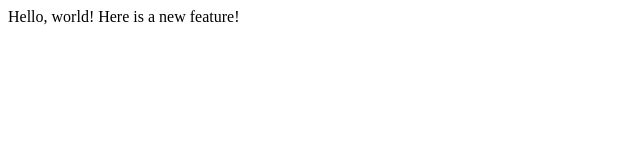
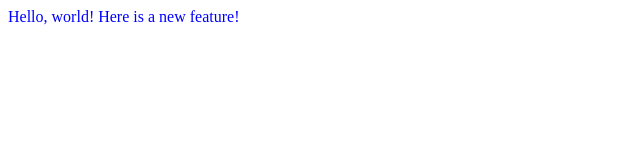
Before and after one commit to alali3030/CS50-lecture0, a plain HTML site: page index.html in a window 1280 px wide. Shown: the whole page, without its empty margins (0-640 px from the left). Drawn offline with Linux system fonts and the light colour scheme.

Commit message:
added font style

```diff
--- a/index.html
+++ b/index.html
@@ -1,5 +1,10 @@
 <!DOCTYPE html>
 <html>
+<style type="text/css">
+	body{
+		color:blue;
+	}
+</style>
 <head>
 	<title>Test</title>
 </head>
```
